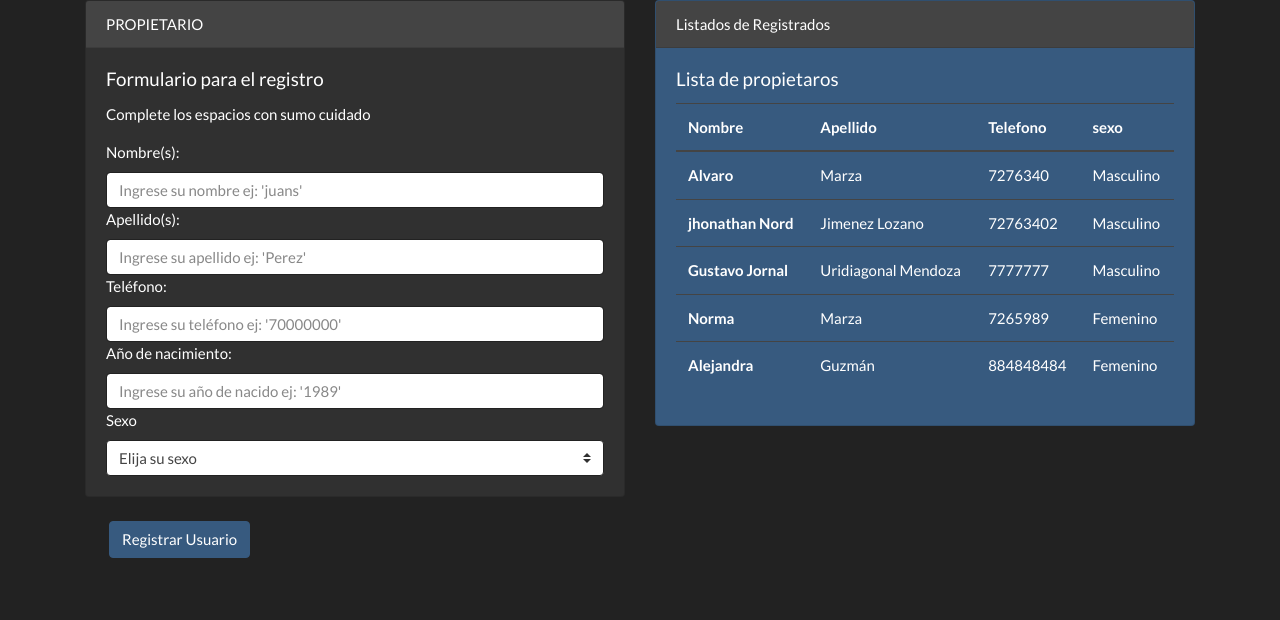
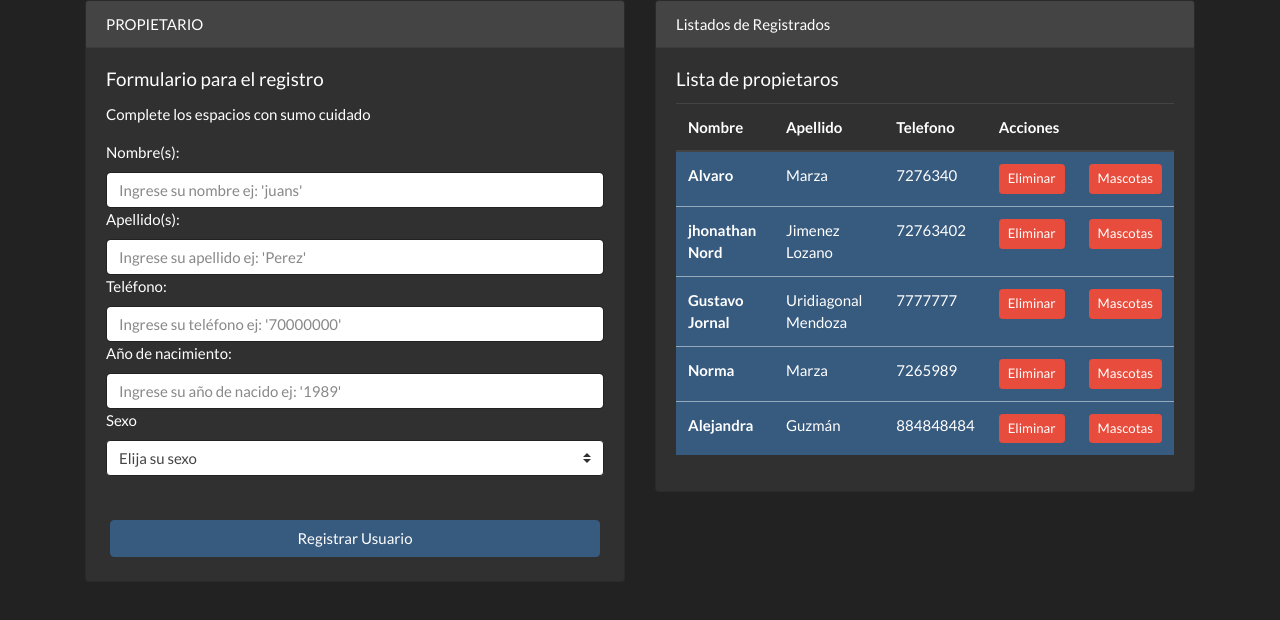
Before and after one commit to alvaro16589/paginaSqlitepipenvRegistroDePersonal, a Flask app: page / in a window 1280 px wide. Shown: the part 114-734 px from the top of the page. Run offline with Flask 2, Linux system fonts and the light colour scheme; data comes from the database, SQL or seed files in the repository; both versions use the stored data as it was after the commit; some libraries are stand-ins or nearby versions.

Commit message:
agregando botones

```diff
--- a/templates/index.html
+++ b/templates/index.html
@@ -42,14 +42,14 @@
                                 <option selected="">Elija su sexo</option>
                                 <option value="M">Masculino</option>
                                 <option value="F">Femenino</option>
-                                <option value="S">Sempai</option>
                             </select>
 
                         </div>
+                        <button type="submit" class="btn btn-primary m-4" >Registrar Usuario</submit>
                     </div>
                 </div>
                 <div class="col-sm-9 col-md-6">
-                    <div class="card bg-primary">
+                    <div class="card bg-secundary">
                         <div class="card-header">
                                 Listados de Registrados
                         </div>
@@ -61,19 +61,27 @@
                                         <th scope="col">Nombre</th>
                                         <th scope="col">Apellido</th>
                                         <th scope="col">Telefono</th>
-                                        <th scope="col">sexo</th>
+                                        <th scope="col">Acciones</th>
+                                        <th scope="col"></th>
                                     </tr>
                                     <tbody>
                                         {%for user in qryPropietarios%}
-                                        <tr class="table-secundary">
+                                        <tr class="table-primary">
                                             <th scope="row">{{user.nombre}}</th>
                                             <td>{{user.apellido}}</td>
                                             <td>{{user.telefono}}</td>
-                                            <td>{%if user.sexo=='M'%}
-                                                    Masculino
+                                            <!--<td>{%if user.sexo=='M'%}
+                                                    Mas
                                                 {%else%}
-                                                    Femenino
+                                                    Fem
                                                 {%endif%}
+                                            </td> -->
+                                            <td>
+                                                <a href="" class="btn btn-sm btn-danger">Eliminar</a>
+
+                                            </td>
+                                            <td>
+                                                <a href="\mascotas\{{user.idpropietario}}" class="btn btn-sm btn-danger">Mascotas</a>
                                             </td>
                                         </tr>
                                         {%endfor%}
@@ -84,7 +92,7 @@
                     </div>
                 </div>
             </div>
-            <button type="submit" class="btn btn-primary m-4" >Registrar Usuario</submit>
+
         </form>
     </div>
 
```
Also changed, not shown: database/Tienda.db.
